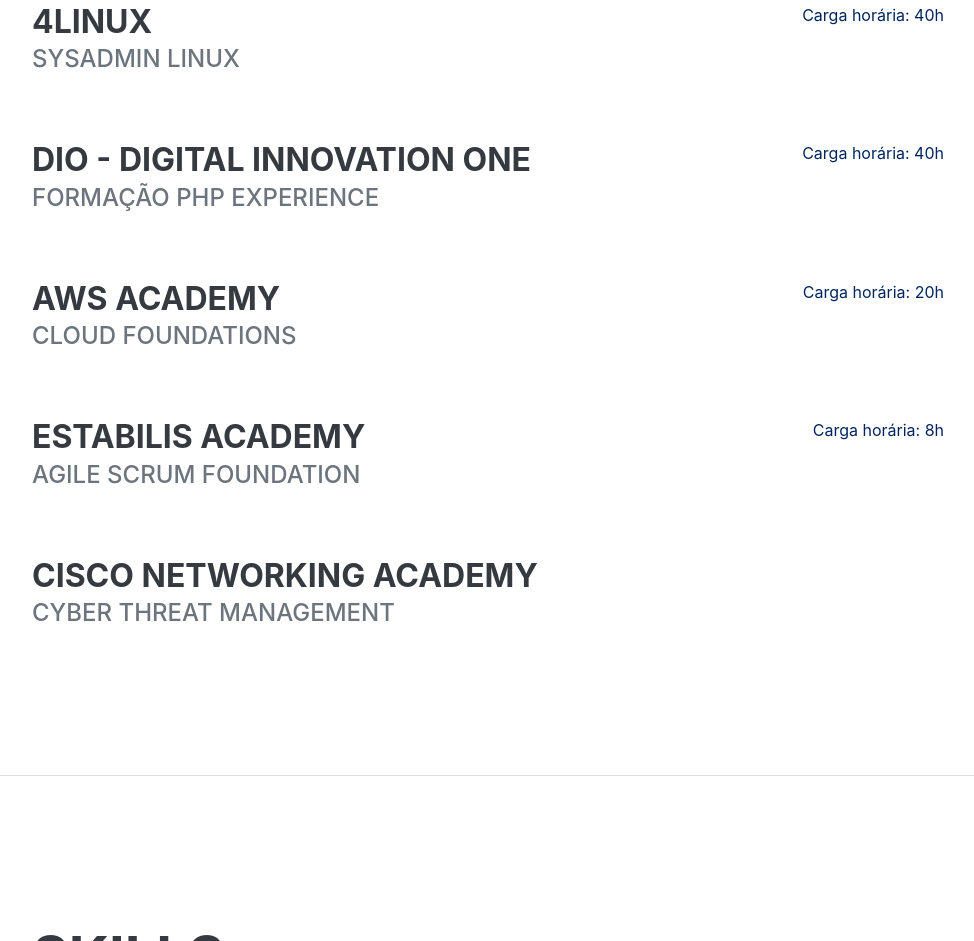
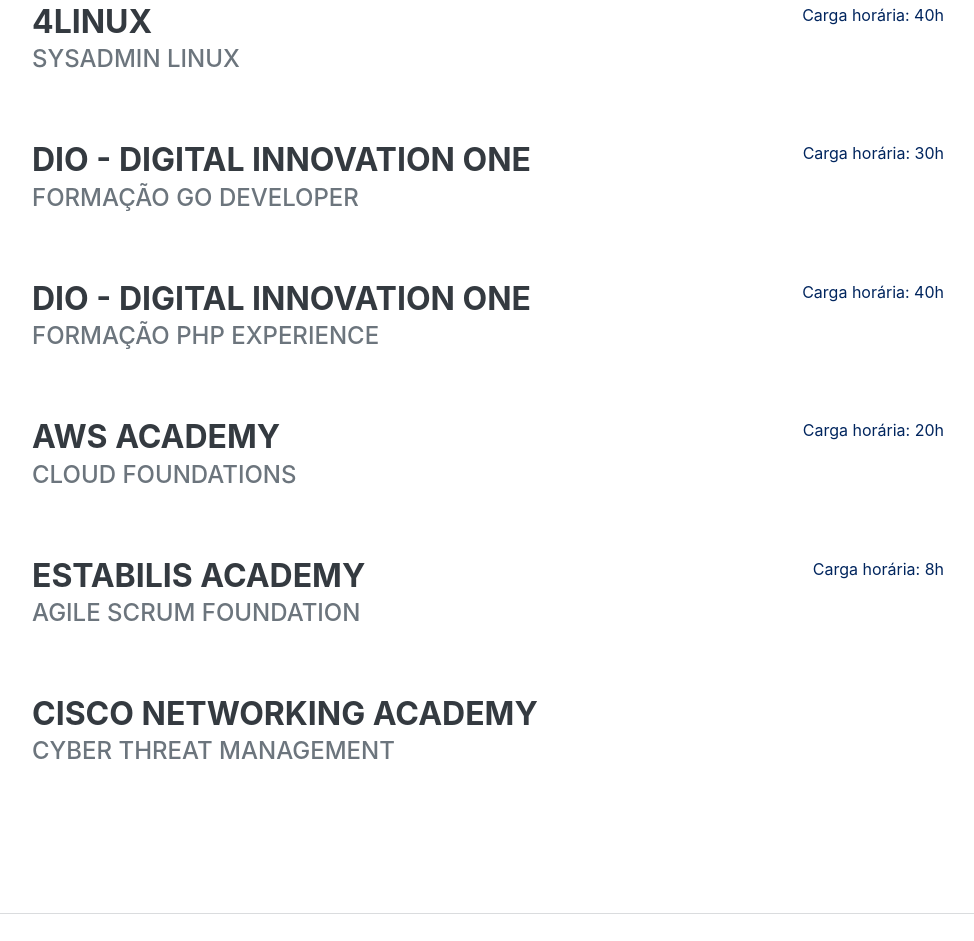
Before and after one commit to gabrielcamurcab/resume, a plain HTML site: page index.html in a window 1280 px wide. Shown: the part 2107-3048 px from the top of the page, without its empty margins (288-1262 px from the left). Drawn offline with nearby package versions, Linux system fonts and the light colour scheme; a script that the page names is missing; a web font is replaced by a local one.

Commit message:
Add 'Formação Go Developer'

```diff
--- a/index.html
+++ b/index.html
@@ -106,6 +106,13 @@
                     <div class="d-flex flex-column flex-md-row justify-content-between mb-5">
                         <div class="flex-grow-1">
                             <h3 class="mb-0">DIO - Digital Innovation One</h3>
+                            <div class="subheading mb-3">Formação Go Developer</div>
+                        </div>
+                        <div class="flex-shrink-0"><span class="text-primary">Carga horária: 30h</span></div>
+                    </div>
+                    <div class="d-flex flex-column flex-md-row justify-content-between mb-5">
+                        <div class="flex-grow-1">
+                            <h3 class="mb-0">DIO - Digital Innovation One</h3>
                             <div class="subheading mb-3">Formação PHP Experience</div>
                         </div>
                         <div class="flex-shrink-0"><span class="text-primary">Carga horária: 40h</span></div>
```
